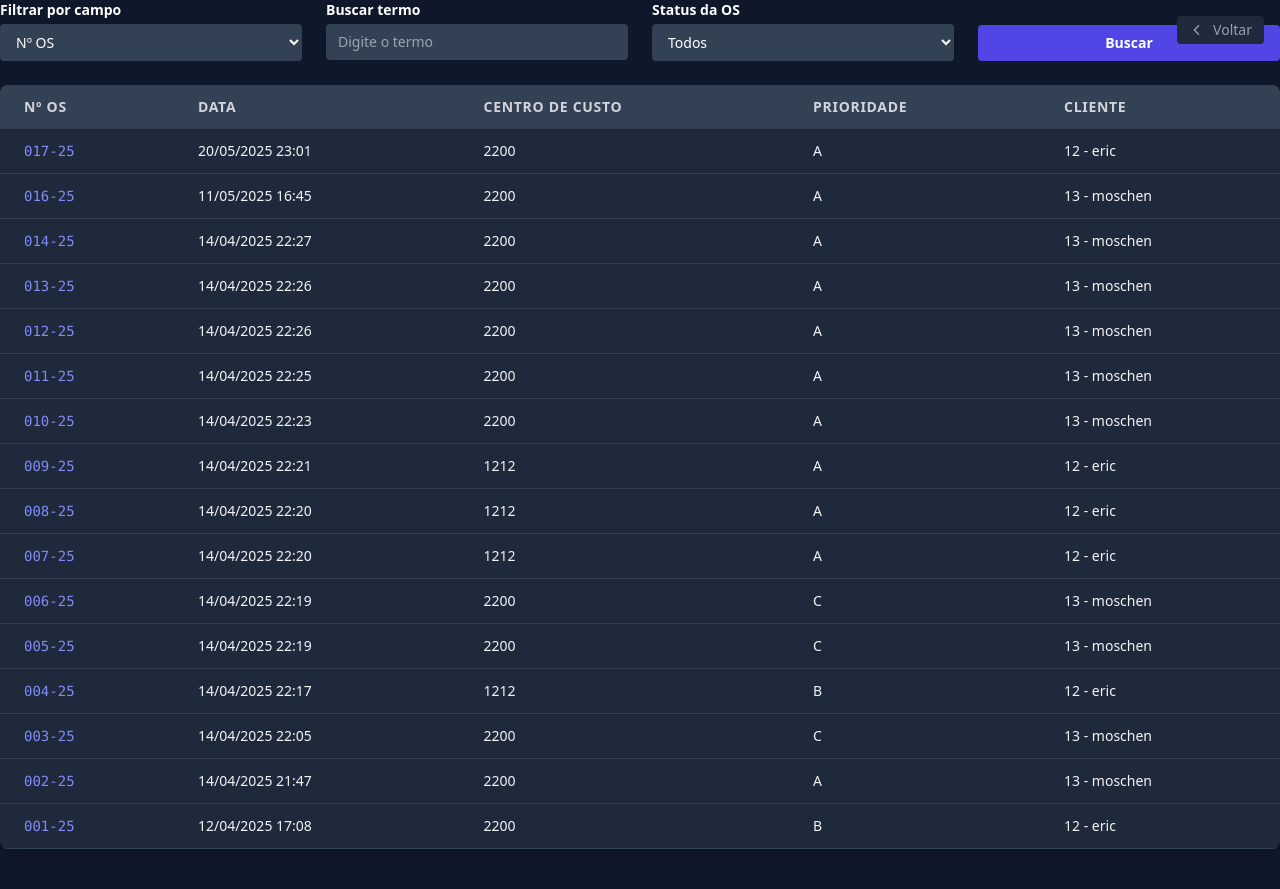
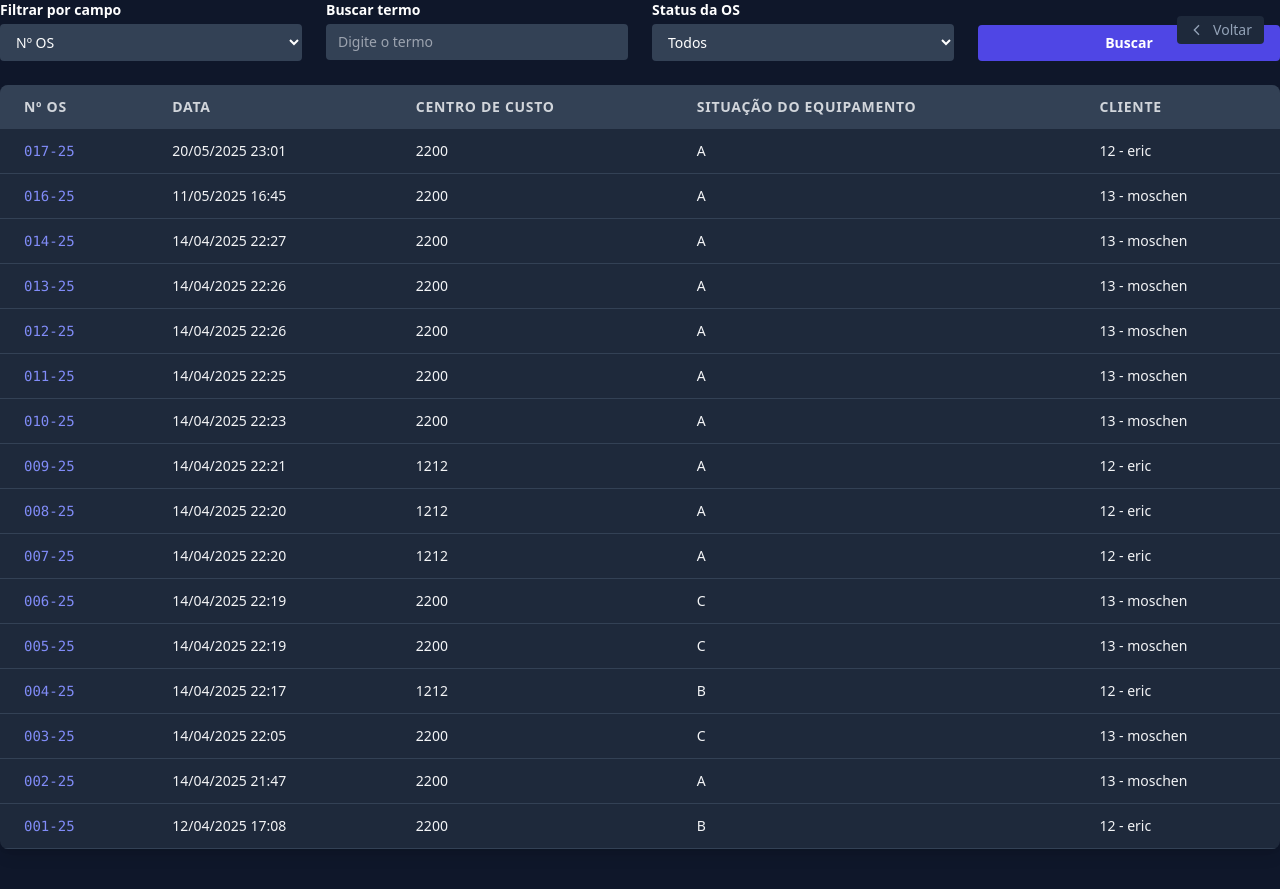
Before and after one commit to EricMoschen/Gestor-Os, a Django app: page /menuos/listar-os/ in a window 1280 px wide. Shown: the top 889 px of the page. Run offline with Django 5.2, Linux system fonts and the light colour scheme; a user stored in the database is signed in; data comes from the database, SQL or seed files in the repository; some libraries are stand-ins or nearby versions.

Commit message:
Update listar-os.html

```diff
--- a/menuos/templates/listar-os.html
+++ b/menuos/templates/listar-os.html
@@ -45,7 +45,7 @@
         <th class="px-6 py-3">Nº OS</th>
         <th class="px-6 py-3">Data</th>
         <th class="px-6 py-3">Centro de Custo</th>
-        <th class="px-6 py-3">Prioridade</th>
+        <th class="px-6 py-3">Situação do Equipamento</th>
         <th class="px-6 py-3">Cliente</th>
       </tr>
     </thead>
```
